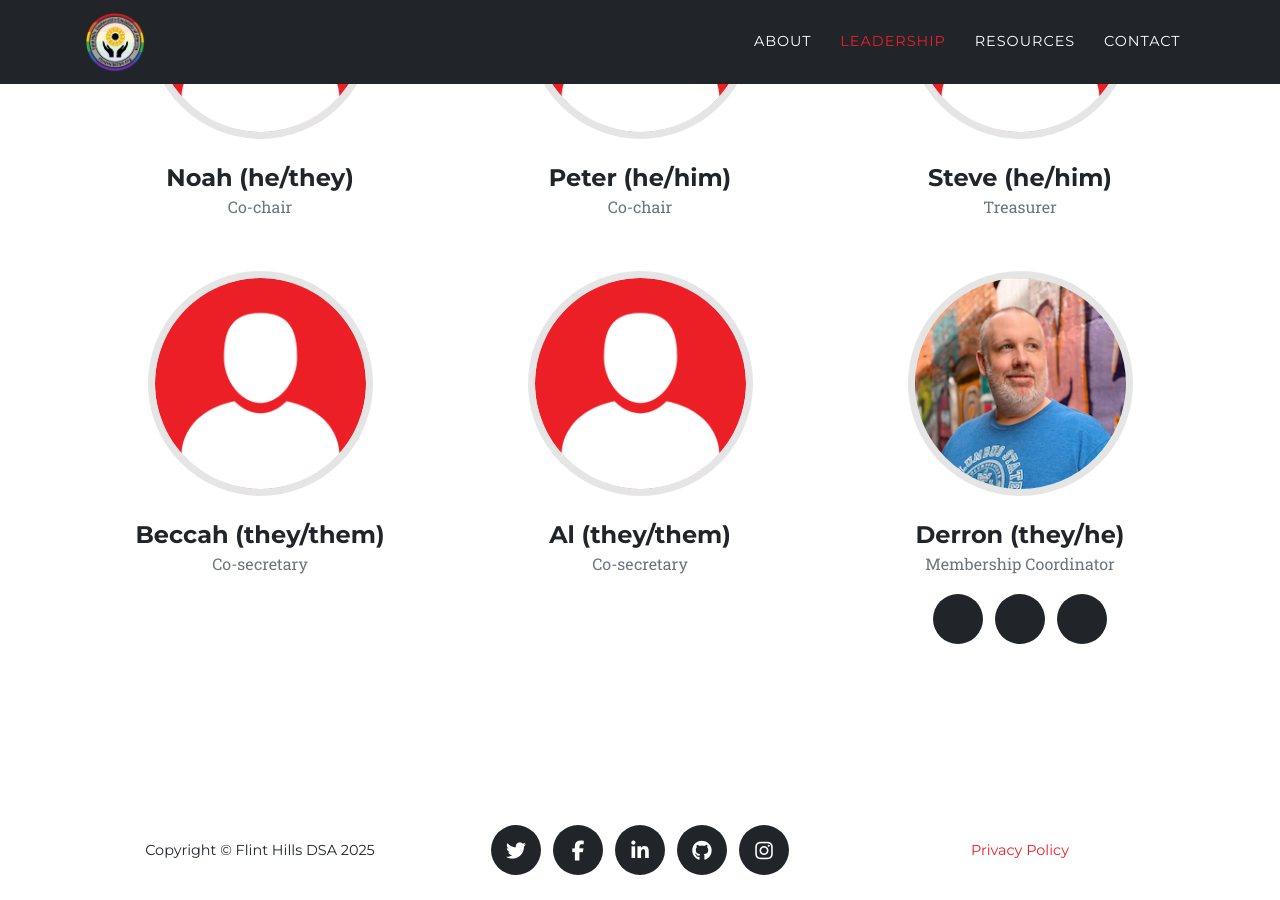
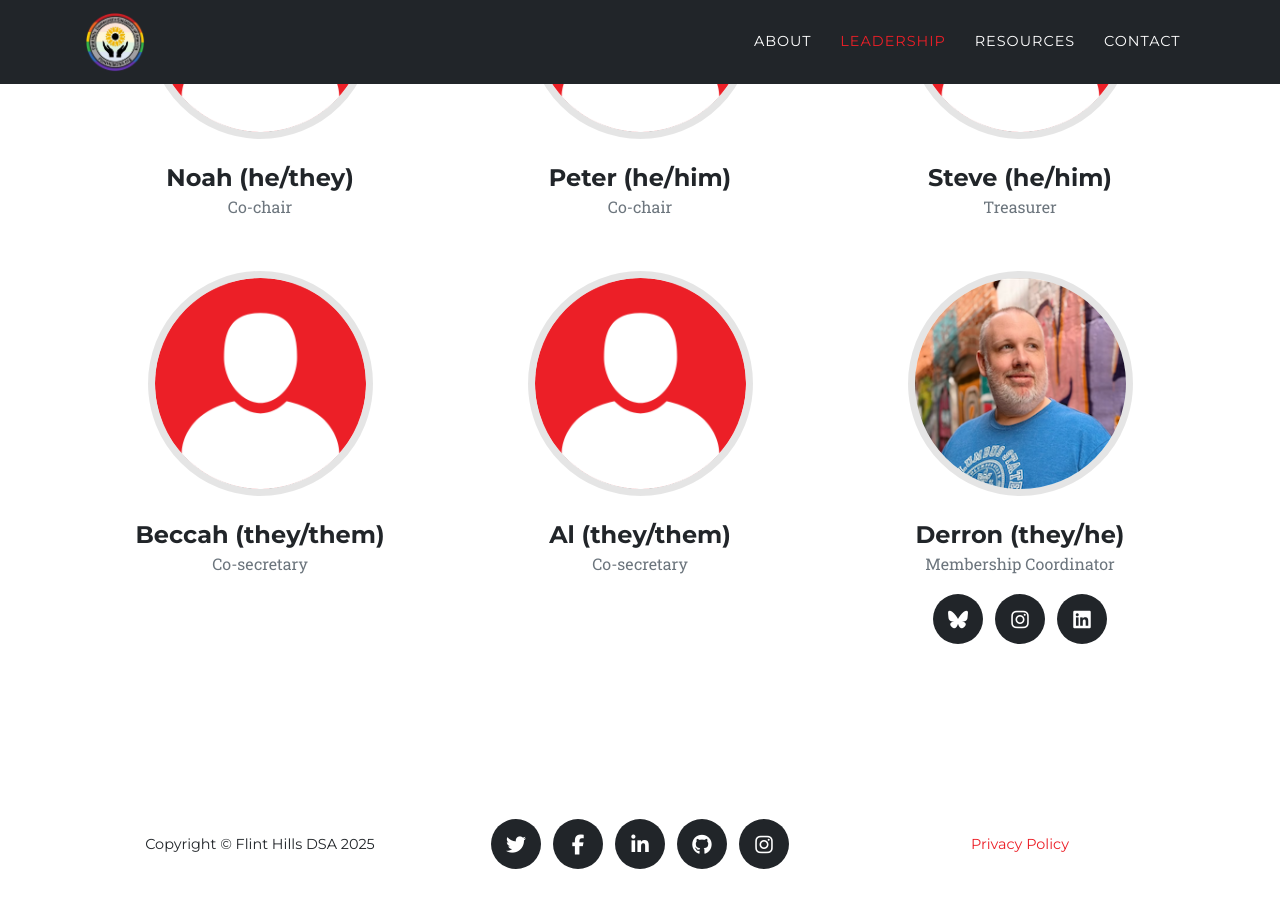
Before and after one commit to flinthillsdsa/website, a Jekyll site: the page built from index.md, in a window 1280 px wide and 900 px high, scrolled down 1639 px. Built offline with Jekyll 4.4.1, drawn with Linux system fonts in a browser that asks for light colours; some web fonts are replaced.

Commit message:
Update sitetext.yml

```diff
--- a/_data/sitetext.yml
+++ b/_data/sitetext.yml
@@ -55,11 +55,11 @@ en: &DEFAULT_EN
         image: assets/img/team/derron.png
         social:
           - url: https://bsky.app/profile/derron.blue
-            icon: fa-bluesky
+            icon: fab fa-bluesky
           - url: https://www.instagram.com/derronstephen
-            icon: fa-instagram
+            icon: fab fa-instagram
           - url: https://www.linkedin.com/in/derronborders/
-            icon: fa-linkedin
+            icon: fab fa-linkedin
 
   contact:
     title: "Contact Us"
```
